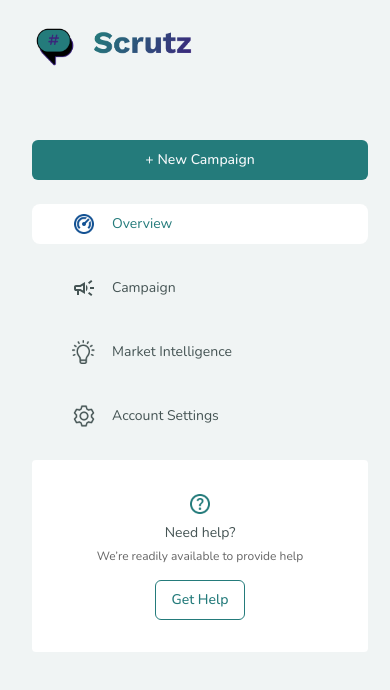
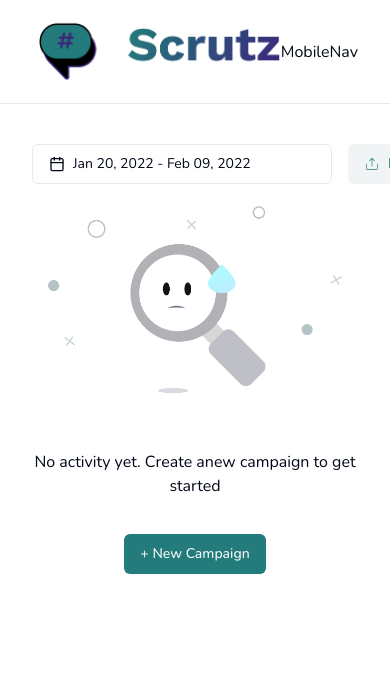
Before and after one commit to ameh-samson/Scrutz, a React (Vite) app: page / in a window 390 px wide. Shown: the top 690 px of the page. Built offline with nearby package versions, Linux system fonts and the light colour scheme; no server answers.

Commit message:
initiate mobile layout

```diff
--- a/src/layout/Layout.jsx
+++ b/src/layout/Layout.jsx
@@ -4,6 +4,7 @@ import { useGlobalContext } from "@/context/Context";
 import ConfirmDelete from "@/pages/custom/ConfirmDelete";
 import SuccessModal from "@/pages/custom/SuccessModal";
 import CampaignDeleteSuccessModal from "@/pages/custom/CampaignDeleteSuccessModal";
+import MobileLayout from "./mobile";
 
 const Layout = () => {
   const { showCampaignSuccessModal, confirmDeleteModal, successModal } =
@@ -14,6 +15,10 @@ const Layout = () => {
       <DesktopLayout>
         <Outlet />
       </DesktopLayout>
+
+      <MobileLayout>
+        <Outlet />
+      </MobileLayout>
       {showCampaignSuccessModal && (
         <div className="fixed inset-0 bg-[#FFFFFA] bg-opacity-80 flex items-center justify-center z-50">
           <div>
--- a/src/layout/desktop/index.jsx
+++ b/src/layout/desktop/index.jsx
@@ -8,7 +8,7 @@ const index = ({ children }) => {
   const { newCampaign, selectedCampaign } = useGlobalContext();
 
   return (
-    <div className="lg:flex h-screen overflow-hidden">
+    <div className="hidden lg:flex h-screen overflow-hidden">
       <DesktopSidebar />
       <div className="w-full">
         <Header />
--- /dev/null
+++ b/src/layout/mobile/Header.jsx
@@ -0,0 +1,26 @@
+import React from "react";
+import companyLogo from "../../assets/scrutz-logo.png";
+import { Link } from "react-router-dom";
+import MobileNav from "./MobileNav";
+import { Separator } from "@/components/ui/separator";
+
+const Header = () => {
+  return (
+    <div className="sticky top-0 z-10 bg-white">
+      <div className="container py-4">
+        <div className="flex justify-between items-center">
+          <Link to="/">
+            <img src={companyLogo} alt="Scrutz" className="cursor-pointer" />
+          </Link>
+
+          <div className="flex space-x-8 items-center">
+            <MobileNav />
+          </div>
+        </div>
+      </div>
+      <Separator />
+    </div>
+  );
+};
+
+export default Header;
--- /dev/null
+++ b/src/layout/mobile/MobileNav.jsx
@@ -0,0 +1,7 @@
+import React from "react";
+
+const MobileNav = () => {
+  return <div>MobileNav</div>;
+};
+
+export default MobileNav;
--- /dev/null
+++ b/src/layout/mobile/index.jsx
@@ -0,0 +1,20 @@
+import React from "react";
+import Header from "./Header";
+
+const MobileLayout = ({ children }) => {
+  return (
+    <div className="lg:flex h-screen overflow-hidden">
+      <div className="w-full">
+        <Header />
+
+        <div className="h-screen overflow-y-scroll pb-32 pt-10">
+          <div className="container">
+            <>{children}</>
+          </div>
+        </div>
+      </div>
+    </div>
+  );
+};
+
+export default MobileLayout;
```
